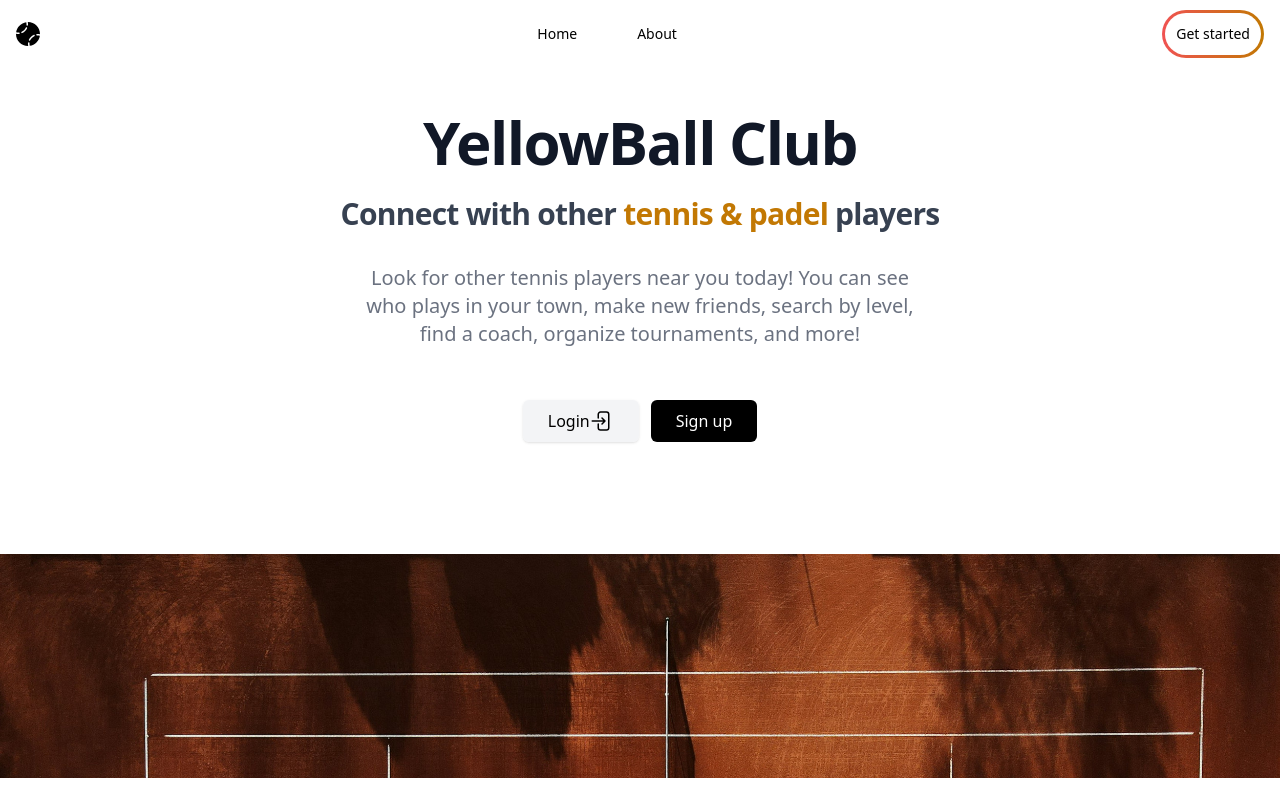
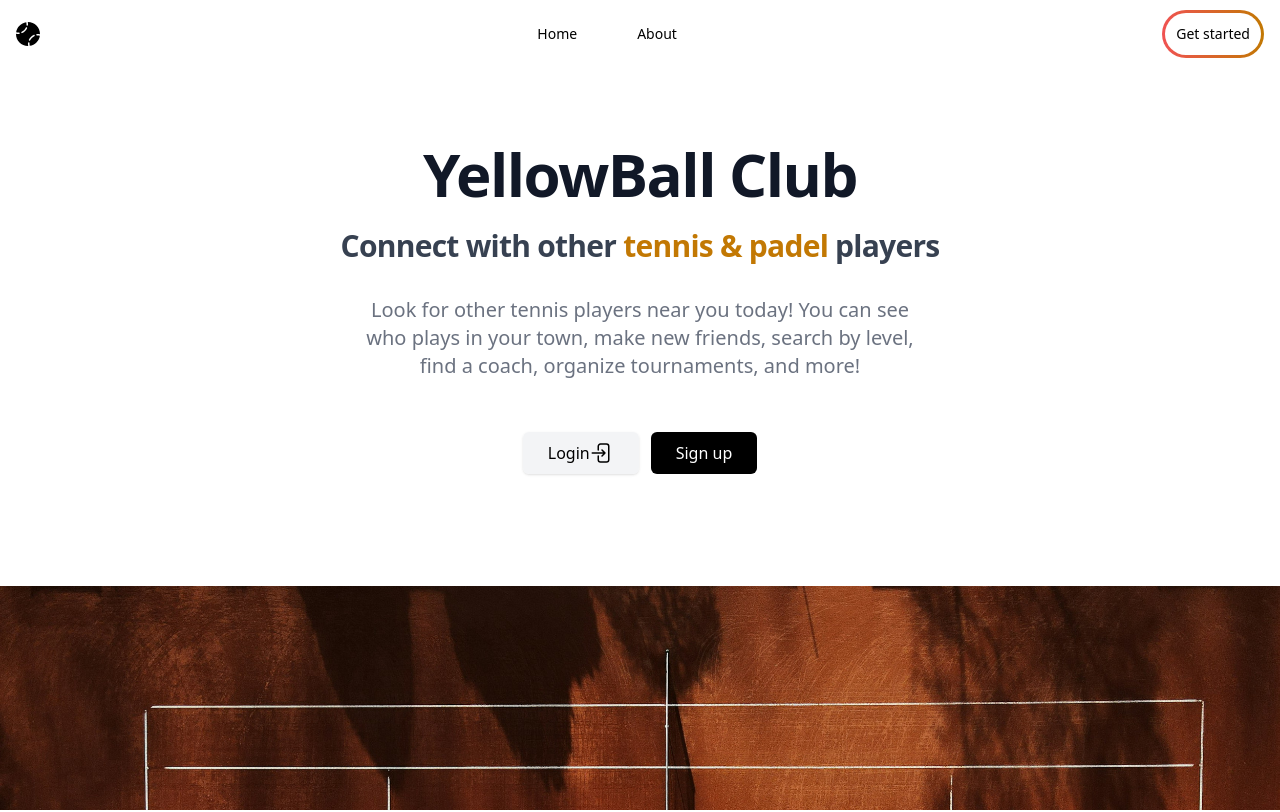
Before and after one commit to adamicska/yellow-ball, a Next.js app: page / in a window 1280 px wide. Shown: the top 812 px of the page. Built offline with nearby package versions, Linux system fonts and the light colour scheme; no server answers; what aws-amplify would draw is missing.

Commit message:
home page top padding adjustment

```diff
--- a/src/app/page.tsx
+++ b/src/app/page.tsx
@@ -25,7 +25,7 @@
 
 export default function Home() {
   return (
-    <div className="bg-white dark:bg-gray-900">
+    <div className="bg-white dark:bg-gray-900 pt-8">
       <div className="relative overflow-hidden">
         <div className="max-w-7xl mx-auto px-4 py-12 sm:px-6 md:py-16 lg:py-20 lg:px-8 xl:py-28 text-center mx-auto">
           <h1 className="mb-6 text-4xl tracking-tight font-extrabold text-gray-900 dark:text-gray-100 sm:text-5xl md:text-6xl">
```
